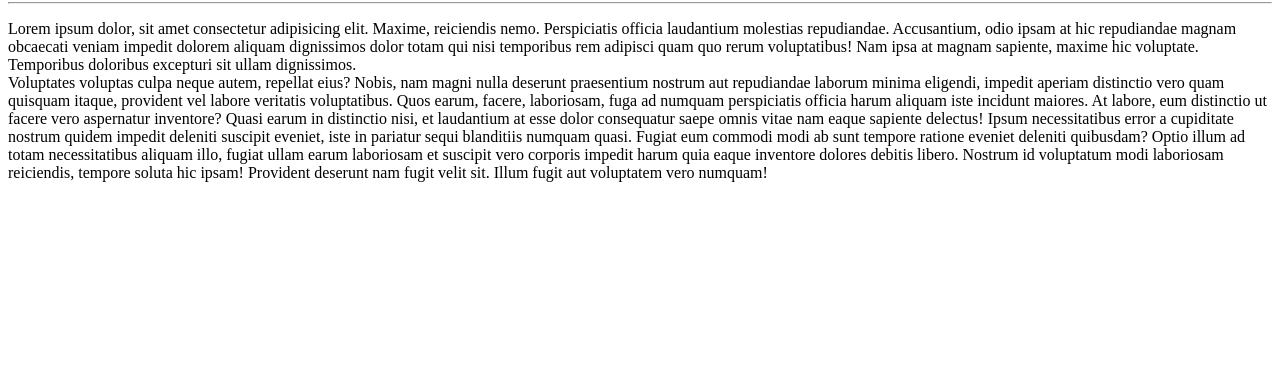
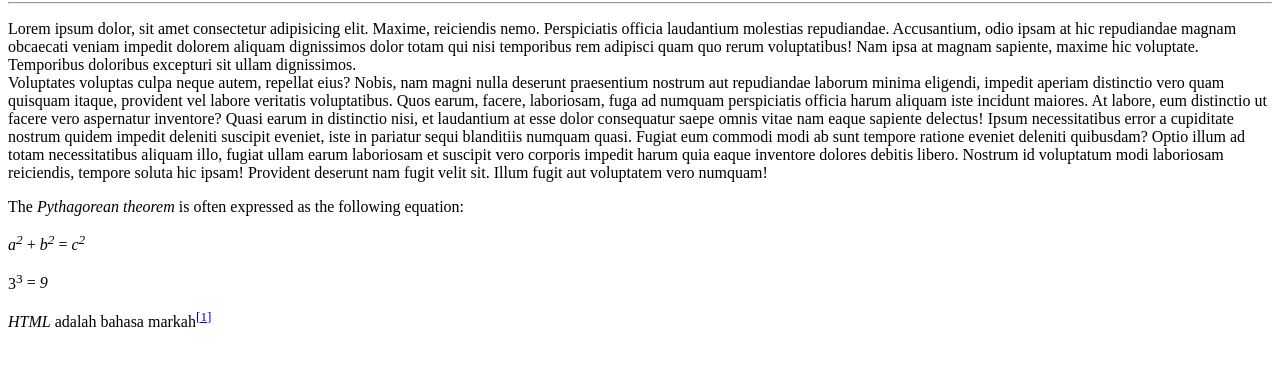
Before and after one commit to yusuffajardev/belajar-dasar-html, a plain HTML site: page index.html in a window 1280 px wide. Shown: the part 166-532 px from the top of the page. Drawn offline with Linux system fonts and the light colour scheme.

Commit message:
create : membuat dan mengenal tag sup,sub,var

```diff
--- a/index.html
+++ b/index.html
@@ -69,7 +69,33 @@
             Illum fugit aut voluptatem vero numquam!
           </p>
         </article>
+        <p>
+          The <em>Pythagorean theorem</em> is often expressed as the following
+          equation:
+        </p>
+
+        <p>
+          <!-- <var>: Elemen Variabel
+        Elemen HTML <var> mewakili nama variabel dalam ekspresi matematika atau konteks pemrograman. Ini biasanya disajikan menggunakan versi huruf miring dari jenis huruf saat ini, meskipun perilaku tersebut bergantung pada browser. -->
+
+          <!-- Elemen HTML <sup> menentukan teks sebaris yang akan ditampilkan sebagai superskrip hanya untuk alasan tipografi. Superskrip biasanya dirender dengan baseline yang dinaikkan menggunakan teks yang lebih kecil.
+           -->
+          <var>a<sup>2</sup></var> + <var>b<sup>2</sup></var> =
+          <var>c<sup>2</sup></var>
+        </p>
+
+        <p>
+          <span>3<sup>3</sup></span> = <var>9</var>
+        </p>
       </section>
+      <p>
+        <em>HTML</em> adalah bahasa markah<sup
+          ><a
+            href="https://www.google.com/url?sa=t&rct=j&q=&esrc=s&source=web&cd=&cad=rja&uact=8&ved=2ahUKEwit_qHpg4r-AhU-F1kFHZ9FBtYQFnoECA8QAw&url=https%3A%2F%2Fen.wikipedia.org%2Fwiki%2FHTML&usg=AOvVaw2gzluefsF-H7bfUJ9qJGae"
+            >[1]</a
+          ></sup
+        >
+      </p>
     </main>
   </body>
 </html>
```
